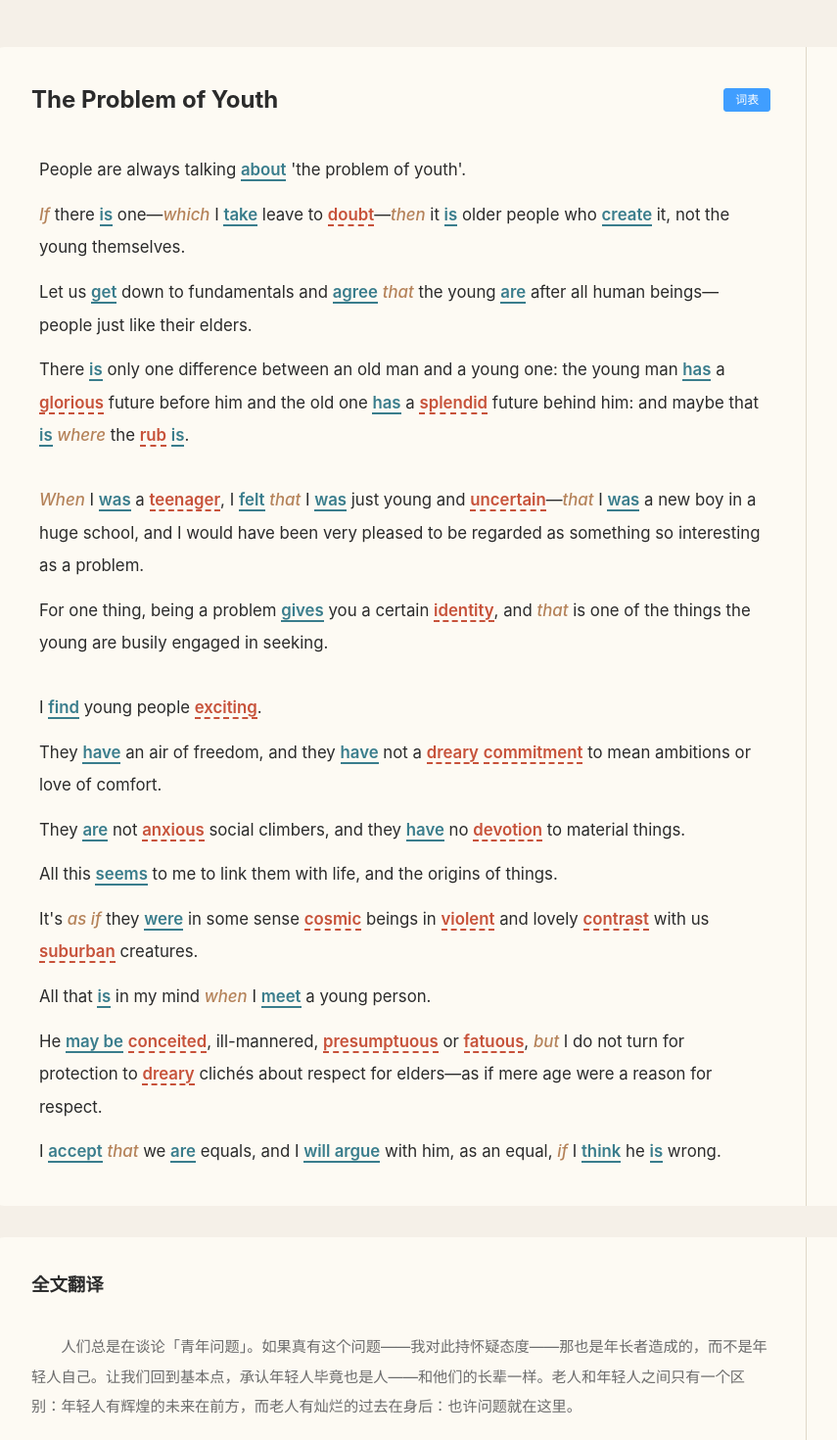
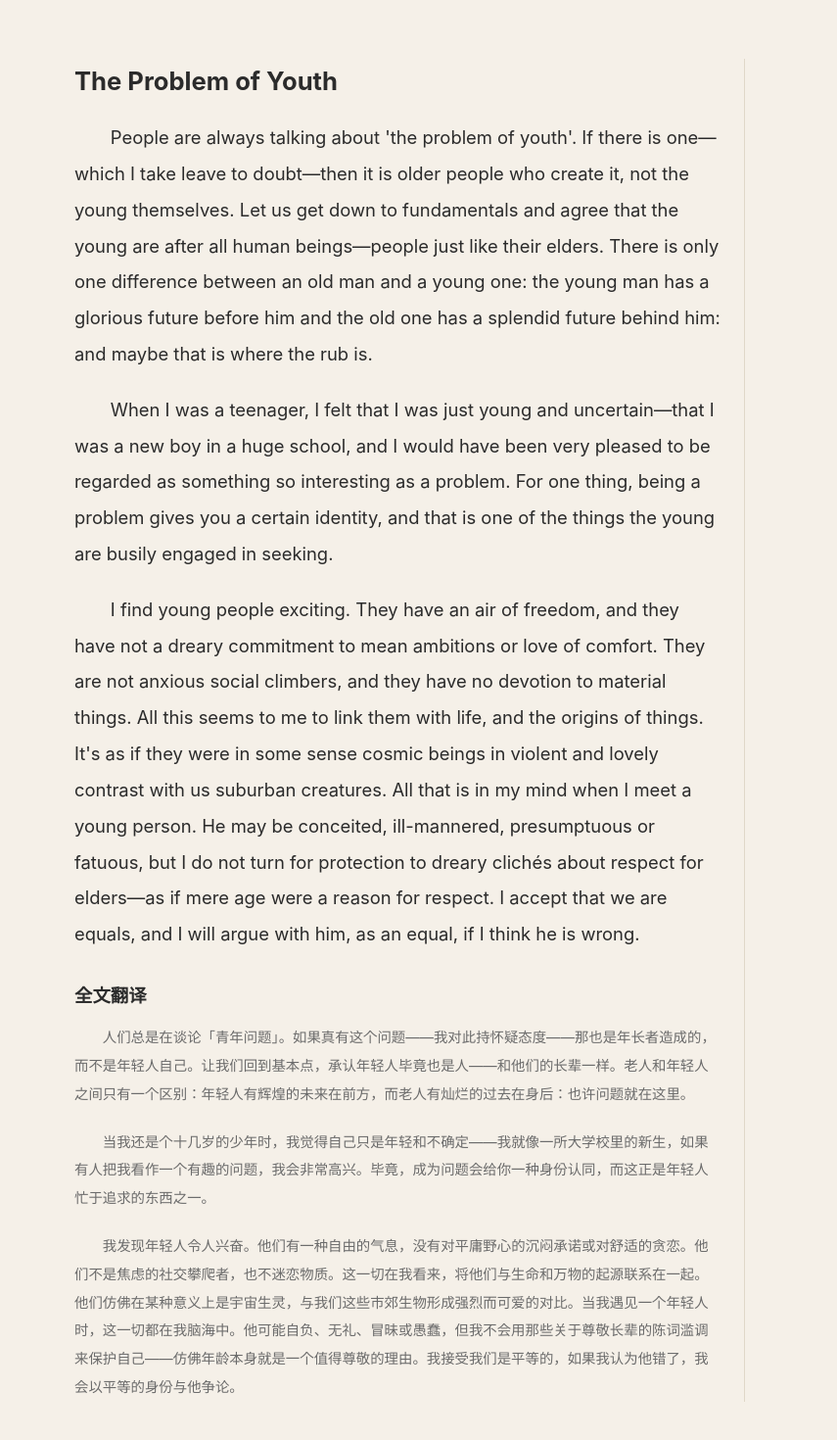
Before and after one commit to farisni/nce-proj, a Vue app: page / in a window 1280 px wide. Shown: the top 1470 px of the page at 98% size, without its empty margins (68-923 px from the left). Built offline with nearby package versions, Linux system fonts and the light colour scheme.

Commit message:
精简页面：朴素文章展示 + 7:3分栏 + 暖调配色 + 字号调整

```diff
--- a/src/views/Index.vue
+++ b/src/views/Index.vue
@@ -1,260 +1,54 @@
 <script setup lang="ts">
-import { ref, computed } from 'vue'
-import { article, type TextSegment } from '../mock/reading'
-
-// ===== 状态 =====
-const drawerVisible = ref(false)
-const activeSentenceKey = ref('')
-
-// ===== 句子拆分 =====
-const sentencePattern = /([^.!?。！？]+[.!?。！？]+)/g
-
-function splitSentences(paragraph: string): string[] {
-  const matches = paragraph.match(sentencePattern)
-  if (!matches || matches.length === 0) return [paragraph]
-  return matches.map(s => s.trim()).filter(Boolean)
-}
-
-// ===== 高亮逻辑 =====
-function highlightWords(
-  sentence: string,
-  predicates: string[],
-  clauseIntroducers: string[],
-): TextSegment[] {
-  interface Range {
-    start: number
-    end: number
-    class: 'vocab' | 'predicate' | 'clause'
-  }
-
-  const ranges: Range[] = []
-  const lower = sentence.toLowerCase()
-
-  for (const pred of predicates) {
-    const lp = pred.toLowerCase()
-    let idx = lower.indexOf(lp)
-    while (idx !== -1) {
-      ranges.push({ start: idx, end: idx + pred.length, class: 'predicate' })
-      idx = lower.indexOf(lp, idx + 1)
-    }
-  }
-
-  for (const ci of clauseIntroducers) {
-    const lc = ci.toLowerCase()
-    let idx = lower.indexOf(lc)
-    while (idx !== -1) {
-      const beforeOk = idx === 0 || /\s|[—,'"(\[{]/.test(sentence[idx - 1])
-      const afterOk = idx + ci.length === sentence.length || /\s|[—,.'"!?;:)\]}。，！？；：、]/.test(sentence[idx + ci.length])
-      if (beforeOk && afterOk) {
-        ranges.push({ start: idx, end: idx + ci.length, class: 'clause' })
-      }
-      idx = lower.indexOf(lc, idx + 1)
-    }
-  }
-
-  for (const item of article.vocabulary) {
-    const lw = item.word.toLowerCase()
-    const escaped = lw.replace(/[.*+?^${}()|[\]\\]/g, '\\$&')
-    const regex = new RegExp(`(?<![a-zA-Z'-])${escaped}(?![a-zA-Z'-])`, 'gi')
-    let match: RegExpExecArray | null
-    while ((match = regex.exec(lower)) !== null) {
-      const start = match.index
-      const end = start + item.word.length
-      if (!ranges.some(r => r.class !== 'vocab' && r.start < end && r.end > start)) {
-        ranges.push({ start, end, class: 'vocab' })
-      }
-    }
-  }
-
-  ranges.sort((a, b) => a.start - b.start)
-
-  if (ranges.length === 0) return [{ text: sentence }]
-
-  const segments: TextSegment[] = []
-  let pos = 0
-
-  for (let i = 0; i < ranges.length; i++) {
-    const r = ranges[i]
-    if (r.start < pos) {
-      if (r.end > pos) {
-        segments.push({ text: sentence.slice(pos, r.end), class: r.class })
-        pos = r.end
-      }
-      continue
-    }
-    if (r.start > pos) {
-      segments.push({ text: sentence.slice(pos, r.start) })
-    }
-    segments.push({ text: sentence.slice(r.start, r.end), class: r.class })
-    pos = r.end
-  }
-
-  if (pos < sentence.length) {
-    segments.push({ text: sentence.slice(pos) })
-  }
-
-  return segments
-}
-
-// ===== 计算属性：拆分后的段落数据 =====
-const originalParagraphs = computed(() =>
-  article.original.paragraphs.map((paragraph, pIdx) => {
-    const sentences = splitSentences(paragraph)
-    return sentences.map((sentence, sIdx) => {
-      const meta = article.original.predicateParagraph[pIdx]?.[sIdx]
-      return {
-        sentence,
-        segments: highlightWords(sentence, meta?.predicates ?? [], meta?.clauseIntroducers ?? []),
-        predicates: meta?.predicates ?? [],
-        clauseIntroducers: meta?.clauseIntroducers ?? [],
-        key: `${pIdx}-${sIdx}`,
-      }
-    })
-  }),
-)
-
-// ===== 切换句子面板 =====
-function toggleSentence(key: string) {
-  activeSentenceKey.value = activeSentenceKey.value === key ? '' : key
-}
+import { article } from '../mock/readData'
 </script>
 
 <template>
   <div class="reading-page">
     <div class="main-content">
-      <!-- 英文原文区 -->
+      <!-- 英文原文 -->
       <div class="article-section">
         <div class="section-row">
           <div class="section-main">
-            <div class="section-header">
-              <h1 class="article-title">The Problem of Youth</h1>
-              <el-button
-                type="primary"
-                size="small"
-                @click="drawerVisible = !drawerVisible"
-              >
-                {{ drawerVisible ? '收起词表' : '词表' }}
-              </el-button>
-            </div>
-
-            <div class="paragraphs">
-              <div
-                v-for="(sentences, pIdx) in originalParagraphs"
-                :key="pIdx"
-                class="paragraph"
-              >
-                <div
-                  v-for="item in sentences"
-                  :key="item.key"
-                  class="sentence-wrapper"
-                  :class="{ active: activeSentenceKey === item.key }"
-                >
-                  <div class="sentence-line" @click="toggleSentence(item.key)">
-                    <span
-                      v-for="(seg, sIdx) in item.segments"
-                      :key="sIdx"
-                      :class="['segment', seg.class]"
-                    >{{ seg.text }}</span>
-                  </div>
-
-                  <transition name="panel">
-                    <div v-if="activeSentenceKey === item.key" class="sentence-panel">
-                      <div v-if="item.predicates.length" class="panel-row">
-                        <span class="panel-label">谓语：</span>
-                        <el-tag
-                          v-for="(pred, pIdx2) in item.predicates"
-                          :key="pIdx2"
-                          size="small"
-                          class="pred-tag"
-                        >{{ pred }}</el-tag>
-                      </div>
-                      <div v-if="item.clauseIntroducers.length" class="panel-row">
-                        <span class="panel-label">从句引导词：</span>
-                        <el-tag
-                          v-for="(ci, cIdx) in item.clauseIntroducers"
-                          :key="cIdx"
-                          size="small"
-                          type="warning"
-                        >{{ ci }}</el-tag>
-                      </div>
-                      <div v-if="!item.predicates.length && !item.clauseIntroducers.length" class="panel-row">
-                        <span class="panel-empty">暂无标注</span>
-                      </div>
-                    </div>
-                  </transition>
-                </div>
-              </div>
-            </div>
+            <h1 class="article-title">The Problem of Youth</h1>
+            <p
+              v-for="(p, idx) in article.original.paragraphs"
+              :key="idx"
+              class="paragraph"
+            >{{ p }}</p>
           </div>
-
           <div class="section-divider"></div>
           <div class="section-side"></div>
         </div>
       </div>
 
-      <!-- 翻译区 -->
-      <div class="article-section translation-section">
+      <!-- 全文翻译 -->
+      <div class="article-section">
         <div class="section-row">
           <div class="section-main">
             <h2 class="section-title">全文翻译</h2>
-            <div class="paragraphs">
-              <p
-                v-for="(t, idx) in article.translation.paragraphs"
-                :key="idx"
-                class="translation-paragraph"
-              >{{ t }}</p>
-            </div>
+            <p
+              v-for="(t, idx) in article.translation.paragraphs"
+              :key="idx"
+              class="paragraph translation"
+            >{{ t }}</p>
           </div>
-
           <div class="section-divider"></div>
           <div class="section-side"></div>
         </div>
       </div>
     </div>
-
-    <!-- 词汇抽屉 -->
-    <el-drawer
-      v-model="drawerVisible"
-      title="Words"
-      direction="rtl"
-      size="320px"
-      :modal="false"
-      :lock-scroll="false"
-    >
-      <div class="vocab-list">
-        <div
-          v-for="item in article.vocabulary"
-          :key="item.word"
-          class="vocab-item"
-        >
-          <span class="vocab-word">{{ item.word }}</span>
-          <span class="vocab-pos">{{ item.pos }}</span>
-          <span class="vocab-meaning">{{ item.meaning }}</span>
-        </div>
-      </div>
-    </el-drawer>
   </div>
 </template>
 
 <style lang="scss" scoped>
 .reading-page {
-  display: flex;
   min-height: 100vh;
 }
 
 .main-content {
-  flex: 1;
-  max-width: 1200px;
+  max-width: 1040px;
   margin: 0 auto;
-  padding: 48px 24px 80px;
-}
-
-// ===== 文章区块 =====
-.article-section {
-  background: var(--color-panel-bg);
-  border-radius: var(--radius);
-
-  margin-bottom: 32px;
+  padding: 60px 24px 80px;
 }
 
 .section-row {
@@ -264,7 +58,6 @@ function toggleSentence(key: string) {
 
 .section-main {
   flex: 7;
-  padding: 32px 36px;
   min-width: 0;
 }
 
@@ -272,6 +65,7 @@ function toggleSentence(key: string) {
   width: 1px;
   background: var(--color-border);
   flex-shrink: 0;
+  margin: 0 24px;
 }
 
 .section-side {
@@ -279,177 +73,31 @@ function toggleSentence(key: string) {
   min-width: 0;
 }
 
-.section-header {
-  display: flex;
-  justify-content: space-between;
-  align-items: center;
-  margin-bottom: 28px;
-}
-
 .article-title {
-  font-size: 1.5rem;
+  font-size: 1.6rem;
   font-weight: 700;
-  color: var(--color-text);
+  margin-bottom: 16px;
 }
 
 .section-title {
   font-size: 1.15rem;
   font-weight: 600;
-  color: var(--color-text);
-  margin-bottom: 20px;
-  padding-bottom: 12px;
-
+  margin-bottom: 12px;
+  padding-top: 28px;
 }
 
-// ===== 段落 & 句子 =====
 .paragraph {
+  font-size: 1.15rem;
+  line-height: 2;
   margin-bottom: 20px;
+  text-indent: 2em;
 
   &:last-child {
     margin-bottom: 0;
   }
 }
 
-.sentence-wrapper {
-  border-radius: 6px;
-  transition: background 0.2s;
-
-  &.active {
-    background: var(--color-sentence-active);
-  }
-}
-
-.sentence-line {
-  padding: 6px 8px;
-  cursor: pointer;
-  font-size: 1.05rem;
-  line-height: 2;
-  border-radius: 6px;
-  transition: background 0.15s;
-
-  &:hover {
-    background: rgba(0, 0, 0, 0.03);
-  }
-}
-
-// ===== 高亮片段 =====
-.segment {
-  &.vocab {
-    color: var(--color-vocab);
-    font-weight: 600;
-    border-bottom: 2px dashed var(--color-vocab);
-    cursor: pointer;
-  }
-
-  &.predicate {
-    color: var(--color-predicate);
-    font-weight: 600;
-    border-bottom: 2px solid var(--color-predicate);
-  }
-
-  &.clause {
-    color: var(--color-clause);
-    font-style: italic;
-    font-weight: 500;
-  }
-}
-
-// ===== 展开面板 =====
-.sentence-panel {
-  padding: 12px 16px;
-  margin: 0 8px 4px;
-  background: #faf9f7;
-  border-radius: 6px;
-  border: none;
-}
-
-.panel-row {
-  display: flex;
-  align-items: center;
-  flex-wrap: wrap;
-  gap: 6px;
-  margin-bottom: 8px;
-
-  &:last-child {
-    margin-bottom: 0;
-  }
-}
-
-.panel-label {
-  font-size: 0.85rem;
-  color: var(--color-text-secondary);
-  font-weight: 500;
-  white-space: nowrap;
-}
-
-.panel-empty {
-  font-size: 0.85rem;
-  color: #aaa;
-}
-
-.pred-tag {
-  margin: 0 !important;
-}
-
-// ===== 过渡动画 =====
-.panel-enter-active,
-.panel-leave-active {
-  transition: all 0.25s ease;
-}
-.panel-enter-from,
-.panel-leave-to {
-  opacity: 0;
-  transform: translateY(-6px);
-}
-
-// ===== 翻译区 =====
-.translation-section {
-  .translation-paragraph {
-    font-size: 0.95rem;
-    color: var(--color-text-secondary);
-    line-height: 2;
-    text-indent: 2em;
-    margin-bottom: 16px;
-
-    &:last-child {
-      margin-bottom: 0;
-    }
-  }
-}
-
-// ===== 词汇抽屉 =====
-.vocab-list {
-  display: flex;
-  flex-direction: column;
-  gap: 2px;
-}
-
-.vocab-item {
-  display: flex;
-  align-items: baseline;
-  gap: 12px;
-  padding: 10px 0;
-
-
-  &:last-child {
-    border-bottom: none;
-  }
-}
-
-.vocab-word {
-  font-weight: 700;
-  font-size: 1rem;
-  color: var(--color-text);
-  min-width: 100px;
-}
-
-.vocab-pos {
-  font-size: 0.8rem;
-  color: #999;
-  min-width: 50px;
-}
-
-.vocab-meaning {
+.translation {
   font-size: 0.9rem;
   color: var(--color-text-secondary);
 }
```
Also changed, not shown: src/mock/readData.ts (renamed from src/mock/reading.ts).
